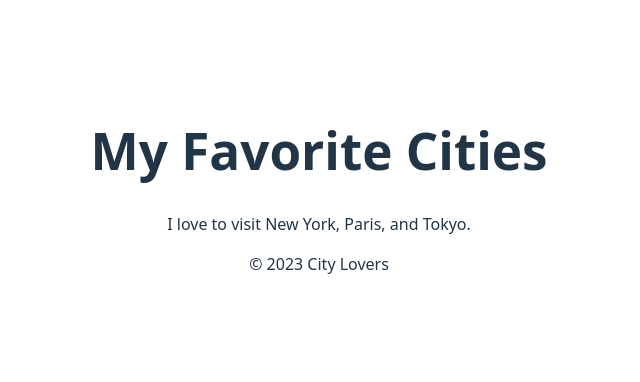
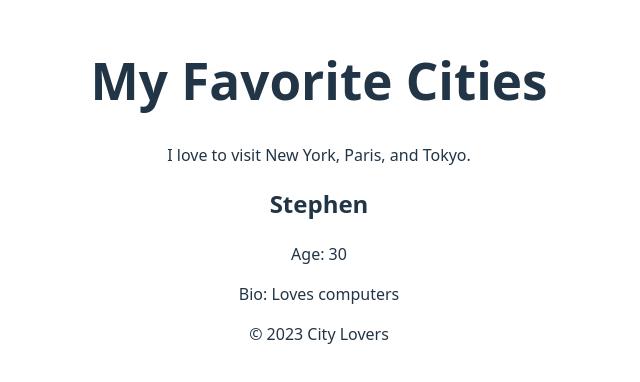
Before and after one commit to donsimon505/alx-fe-reactjs, a React (Vite) app in the folder alx-react-app/: page / in a window 1280 px wide. Shown: the part 210-592 px from the top of the page, without its empty margins (321-961 px from the left). Built offline with nearby package versions, Linux system fonts and the light colour scheme.

Commit message:
Added UserProfile Component

```diff
--- a/alx-react-app/src/App.jsx
+++ b/alx-react-app/src/App.jsx
@@ -2,6 +2,7 @@
 import Header from "./components/Header";
 import MainContent from "./components/MainContent";
 import Footer from "./components/Footer";
+import UserProfile from "./components/UserProfile";
 import { useState } from "react";
 import reactLogo from "./assets/react.svg";
 import viteLogo from "/vite.svg";
@@ -14,6 +15,7 @@
     <>
       <Header />
       <MainContent />
+      <UserProfile name="Stephen" age="30" bio="Loves computers" />
       <Footer />
     </>
   );
--- /dev/null
+++ b/alx-react-app/src/components/UserProfile.jsx
@@ -0,0 +1,11 @@
+const UserProfile = (props) => {
+  return (
+    <div>
+      <h2>{props.name}</h2>
+      <p>Age: {props.age}</p>
+      <p>Bio: {props.bio}</p>
+    </div>
+  );
+};
+
+export default UserProfile;
```
